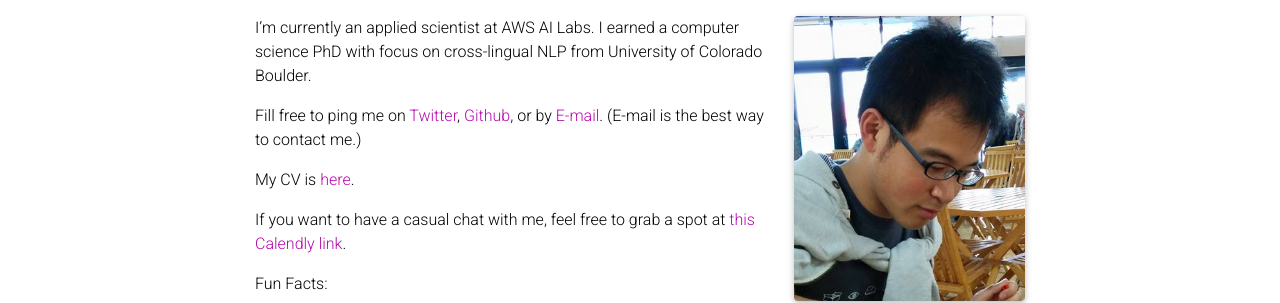
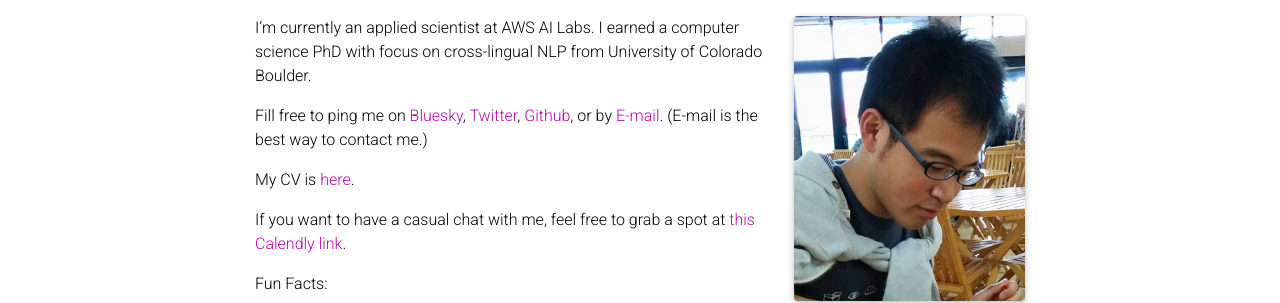
Before and after one commit to akkikiki/akkikiki.github.io, a Jekyll site: the page built from _pages/about.md, in a window 1280 px wide and 1057 px high. Shown: the part 153-456 px from the top of the window. Built offline with Jekyll 4.4.1, drawn with Linux system fonts in a browser that asks for light colours; full-size pictures stand in for the smaller copies a plugin makes; comment, search, counter and statistics services are not loaded; a style sheet for code colours, icons or effects is not loaded.

Commit message:
update profile

```diff
--- a/_pages/about.md
+++ b/_pages/about.md
@@ -19,7 +19,7 @@
 I'm currently an applied scientist at AWS AI Labs.
 I earned a computer science PhD with focus on cross-lingual NLP  from University of Colorado Boulder.
 
-Fill free to ping me on [Twitter](https://twitter.com/akkikiki), [Github](https://github.com/akkikiki), or by [E-mail](mailto:fujinumay@gmail.com).
+Fill free to ping me on [Bluesky](https://bsky.app/profile/akkikiki.bsky.social), [Twitter](https://twitter.com/akkikiki), [Github](https://github.com/akkikiki), or by [E-mail](mailto:fujinumay@gmail.com).
 (E-mail is the best way to contact me.)
 
 My CV is [here]({{ site.url }}/assets/pdf/yoshinari_fujinuma_cv.pdf).
```
